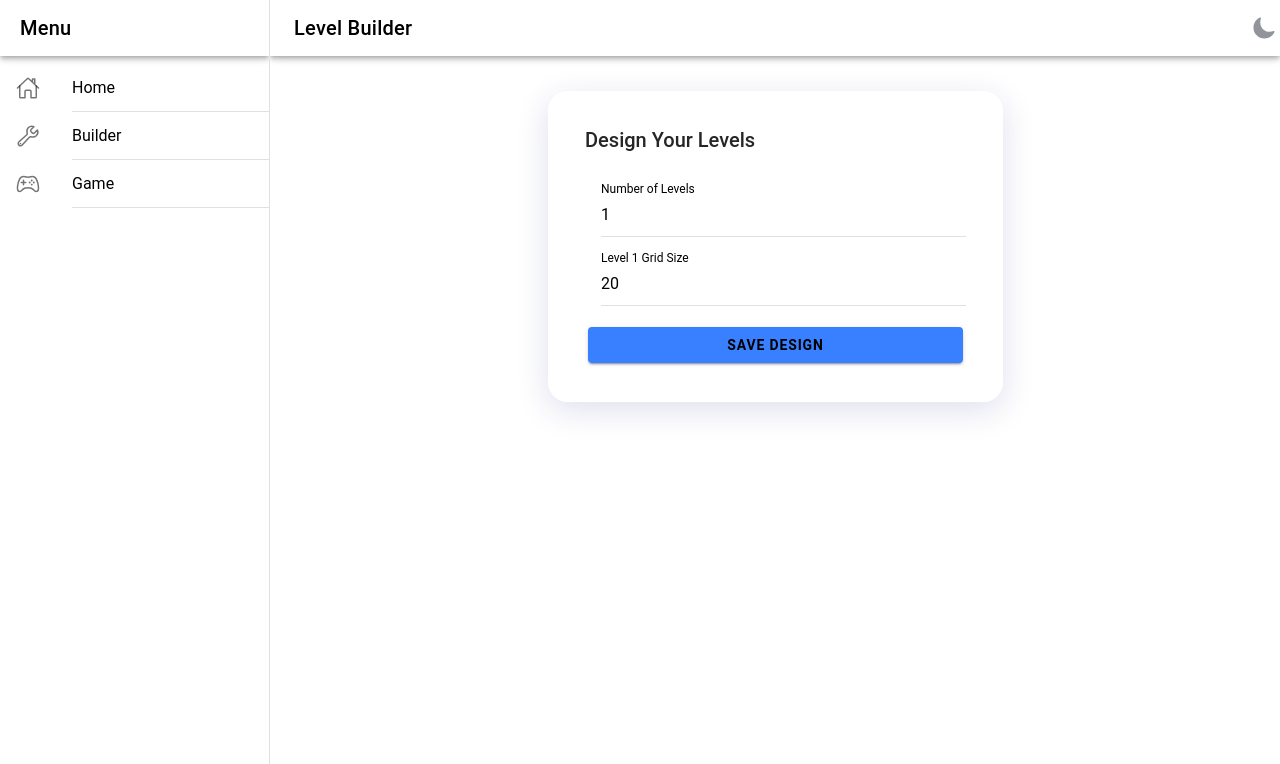
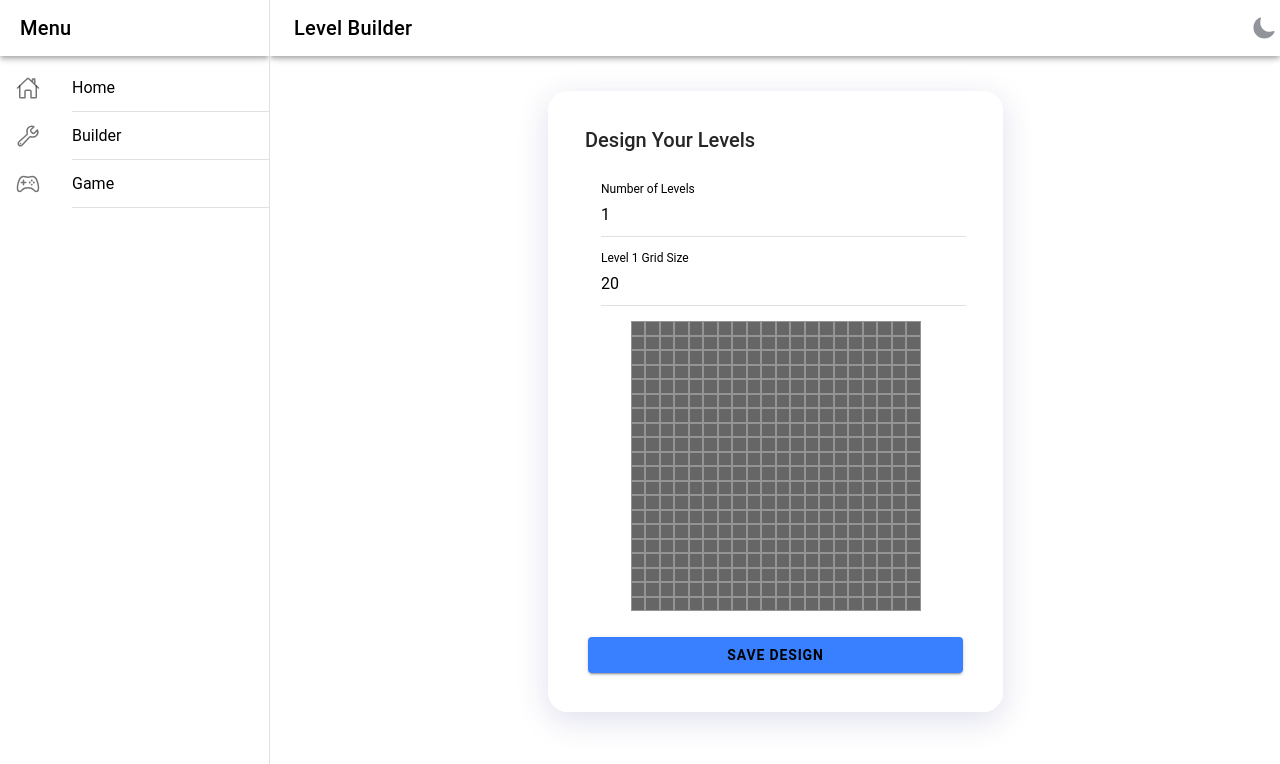
Before and after one commit to glogawa/p2026, a React (Vite) app: page /builder in a window 1280 px wide. Shown: the top 764 px of the page. Built offline with nearby package versions, Linux system fonts and the light colour scheme.

Commit message:
grid size visual

```diff
--- a/src/pages/Builder/Builder.tsx
+++ b/src/pages/Builder/Builder.tsx
@@ -75,8 +75,11 @@ const Builder: React.FC = () => {
                       min="1"
                     />
                   </IonItem>
-                  {levels.map((level) => (
-                    <IonItem key={level.id}>
+                  {levels.map((level) => {
+                    const displaySize = Math.min(level.gridSize, 20);
+                    return (
+                      <div key={level.id}>
+                        <IonItem>
                           <IonLabel position="stacked">Level {level.id} Grid Size</IonLabel>
                           <IonInput
                             type="number"
@@ -86,7 +89,15 @@ const Builder: React.FC = () => {
                             max="100"
                           />
                         </IonItem>
+                        <div style={{ display: 'grid', gridTemplateColumns: `repeat(${displaySize}, 1fr)`, gap: '0px', width: '300px', height: '300px', margin: '10px auto', backgroundColor: 'var(--glass-background)', padding: '5px' }}>
+                          {Array.from({ length: displaySize * displaySize }, (_, i) => (
+                            <div key={i} style={{ backgroundColor: '#666', border: '1px solid var(--glass-border)' }}></div>
                           ))}
+                        </div>
+                        {level.gridSize > 20 && <p style={{ textAlign: 'center', fontSize: '12px', color: 'gray' }}>Preview limited to 20x20</p>}
+                      </div>
+                    );
+                  })}
                   <IonButton className="glass-button" onClick={saveDesign} expand="block" style={{ marginTop: '20px' }}>
                     Save Design
                   </IonButton>
```
Lines whose indentation alone changed are shown as unchanged.
